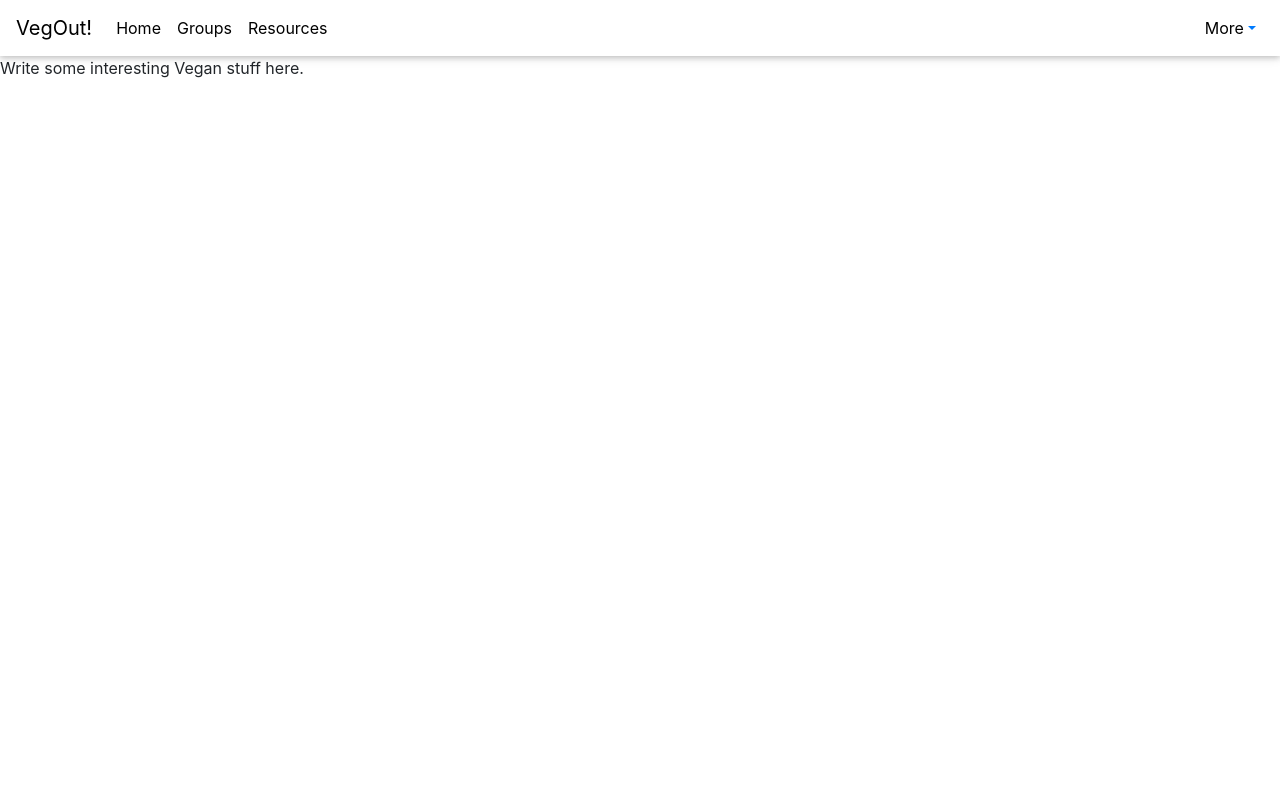
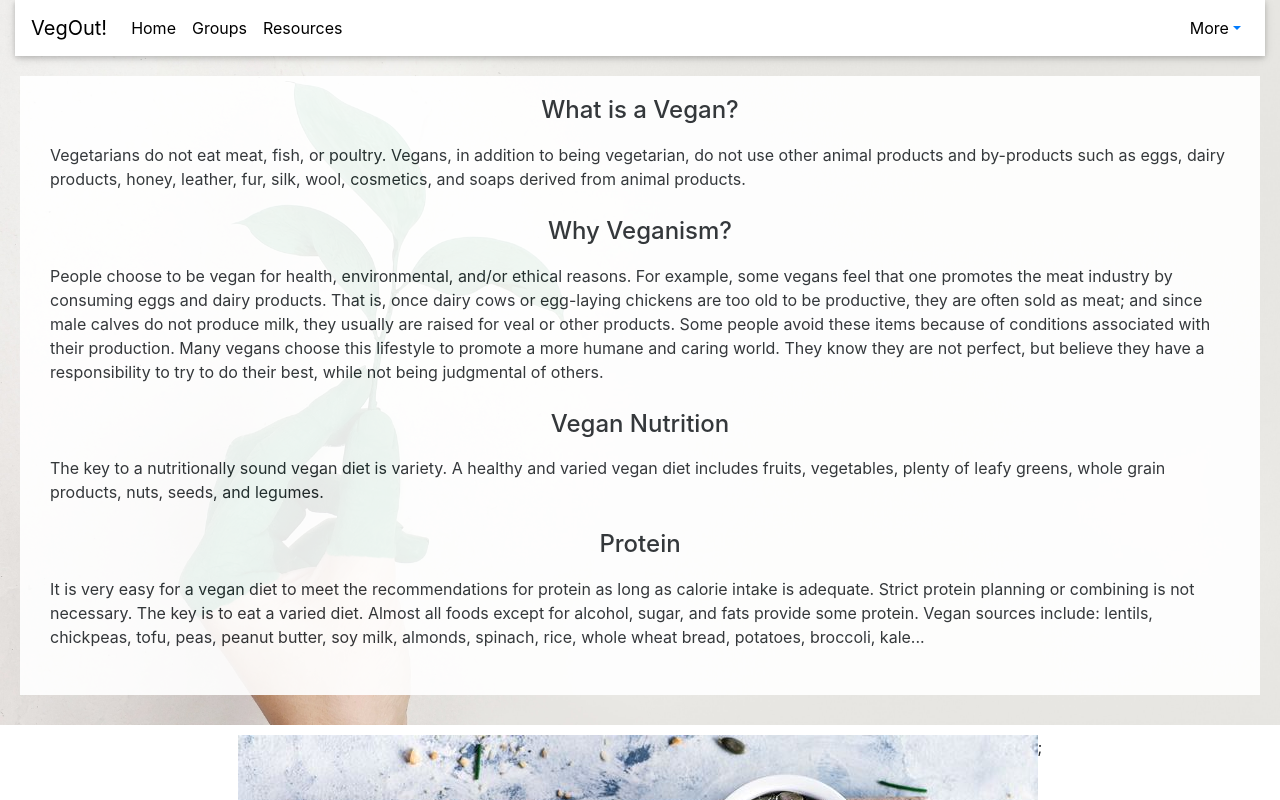
Before and after one commit to jesspoe/VegOutFE, a React (Create React App) app: page /resources in a window 1280 px wide. Built offline with nearby package versions, Linux system fonts and the light colour scheme; no server answers; sample sign-in values are in the browser's storage; a web font is replaced by a local one; what google-maps-react would draw is missing.

Commit message:
fixed an async bug.  I was storing a copy of an object instead of a reference to its id.  I made a new function that calls the id and returns an object that will trigger a new render

```diff
--- a/src/App.css
+++ b/src/App.css
@@ -264,7 +264,7 @@ h5, .h5 {
 .single-rest-group{
   display: inline-block;
   width: 500px;
-  height: 700px;
+  height: 550px;
   margin: 2% 0% 2% 2%;
   opacity: .95;
   box-shadow: 5px 5px 15px 5px black;
@@ -320,3 +320,20 @@ h5, .h5 {
   color: green;
   padding: 20px;
 }
+
+.resources{
+  background: white;
+  margin: 20px;
+  opacity: .9;
+  padding: 20px;
+}
+
+.vegan{
+  padding: 10px;
+}
+
+.photo{
+  background: white;
+  margin: 10px;
+  padding: 10px;
+}
--- a/src/App.js
+++ b/src/App.js
@@ -30,7 +30,7 @@ class App extends Component {
       user_id: localStorage.getItem('user'),
       errorMsg: "No Restaurants Available, Please Search a Different Postal Code.",
       currentCard: {},
-      singleGroup: {}
+      singleGroupId: null
     }
   }
 
@@ -63,18 +63,21 @@ class App extends Component {
 
   sendProps = (group) => {
     console.log('sendProps fired')
-    this.state.groups.map((agroup) => {
-      console.log("agroup", agroup.id)
-      console.log("group pass id", group.id)
-      if (agroup.id === group.id) {
-        this.setState({
-          singleGroup: agroup
-        })
-      } else {
-        console.log("NOPE")
+    this.setState({
+      singleGroupId: group.id
+    })
+  }
+
+  getSingleGroup = () => {
+    let singleGroup;
+    this.state.groups.forEach((agroup) => {
+      if (agroup.id === this.state.singleGroupId) {
+        singleGroup = agroup
       }
     })
+    return singleGroup
   }
+
 
   setUserId = (id) => {
     this.setState({ user_id: id }, () => localStorage.setItem('user', id))
@@ -215,7 +218,7 @@ class App extends Component {
             <UnAuthRoute exact path='/login' component={(props) => <Login setUserId={this.setUserId} {...props} />} />
             <AuthRoute exact path='/' component={(props) => <Home {...props} restaurants={this.state.restaurants} searchResults={this.searchResults} currentLat={this.state.currentLat} currentLong={this.state.currentLong} user={this.state.user_id} groups={this.state.groups} error={this.state.errorMsg} />} />
             <AuthRoute exact path='/groups' component={(props) => <GroupContainer {...props} sendProps={this.sendProps} groups={this.state.groups} grabGroups={this.grabGroups} user={this.state.user_id} />} />
-            <AuthRoute exact path='/card' component={(props) => <GroupCard {...props} user={this.state.user_id} groups={this.state.groups} sendProps={this.sendProps} grabGroups={this.grabGroups} group={this.state.singleGroup} />} />
+            <AuthRoute exact path='/card' component={(props) => <GroupCard {...props} user={this.state.user_id} groups={this.state.groups} sendProps={this.sendProps} grabGroups={this.grabGroups} group={this.getSingleGroup()} />} />
             <AuthRoute exact path='/logout' component={() => <Logout />} />
             <AuthRoute exact path='/resources' component={(props) => <Resources {...props} />} />
 
--- a/src/component/GroupCard.js
+++ b/src/component/GroupCard.js
@@ -23,22 +23,6 @@ class GroupCard extends Component {
       newDescription: this.props.group.description
     }
   }
-
-  componentDidMount() {
-
-  }
-
-  // myGroups = () => {
-  //   this.props.groups.map((agroup) => {
-  //     if (agroup.id === this.props.group.id) {
-  //       this.setState({
-  //         group: agroup
-  //       })
-
-  //     }
-  //   })
-  // }
-
 
   handleEdit = () => {
     this.setState({
@@ -78,13 +62,9 @@ class GroupCard extends Component {
             <strong> Accepts Reservations:</strong>  <p>{rest.accepts_reservations === 1 ? 'Yes' : 'No'} </p>
           </div>
         </div>
-
-
       })
     }
   }
-
-
 
   groupMembers = () => {
     if (this.props.group.users.length > 0) {
@@ -117,8 +97,8 @@ class GroupCard extends Component {
         throw Error(response.statusText);
       }
       return response;
-    }).then(this.props.sendProps(this.props.group.id))
-      .then(this.props.grabGroups())
+    }).then(this.props.sendProps(this.props.group))
+      // .then(this.props.grabGroups())
       .then(toaster.notify("Invite Sent!", {
         duration: 1500
       }))
@@ -160,7 +140,7 @@ class GroupCard extends Component {
       })
       .then((json) => {
         this.props.grabGroups()
-        this.handleRedirect()
+        // this.handleRedirect()
       });
   }
 
@@ -271,7 +251,7 @@ class GroupCard extends Component {
                 <form >
                   <label htmlFor='group'>Email Please: </label> {" "}
                   <input type='email' name='email' id='email' onChange={(event) => this.handleChange(event)} /> {" "}
-                  <Button onClick={(event) => this.handleSubmit(this.props.group.id)} className='form-submit-btn' value="Add" variant="white">Add</Button>
+                  <Button onClick={(event) => this.handleSubmit(event)} className='form-submit-btn' value="Add" variant="white">Add</Button>
                 </form>
               </div>
             </Col>
--- a/src/container/GroupContainer.js
+++ b/src/container/GroupContainer.js
@@ -16,13 +16,19 @@ class GroupContainer extends Component {
     this.state = {
       name: " ",
       description: "",
-      date: new Date()
+      date: new Date(),
+      showing: false
     }
+  }
+
+  updateShow = () => {
+    this.setState({
+      showing: !this.state.showing
+    })
   }
 
   handleSubmit = event => {
     event.preventDefault()
-    this.forceUpdate()
     fetch('http://localhost:3000/groups', {
       method: 'POST',
       headers: {
@@ -107,11 +113,10 @@ class GroupContainer extends Component {
               {this.props.groups.map((group, index) => {
                 for (let i = 0; i < group.user_groups.length; i++) {
                   if (group.user_groups[i].user_id === parseInt(this.props.user)) {
-                    return <Group img={Food} sendProps={this.props.sendProps} group={group} key={index} grabGroups={this.props.grabGroups} user={this.props.user} />
+                    return <Group updateShow={this.updateShow} showing={this.state.showing} img={Food} sendProps={this.props.sendProps} group={group} key={index} grabGroups={this.props.grabGroups} user={this.props.user} />
                   }
                 }
               })
-
               }
             </div>
           </div>
--- a/src/container/Resources.js
+++ b/src/container/Resources.js
@@ -1,15 +1,64 @@
 import React, { Component } from 'react';
 import NavbarPage from '../component/NavbarPage'
+import Row from 'react-bootstrap/Row'
+import Col from 'react-bootstrap/Col'
+import Vegan from '../Images/vegan.jpg'
+
 
 
 class Resources extends Component {
   render() {
     return (
-      <div>
-         <NavbarPage />
-        Write some interesting Vegan stuff here.
+      <div className="home-page">
+        <div className="container-fluid">
+
+          <Row classname="container-fluid">
+            <div className="col-md-12">
+              <NavbarPage />
+            </div>
+          </Row>
+
+          <Row classname="container">
+            <div className="resources">
+              <h4 align="center">What is a Vegan?</h4>
+
+              <p className="vegan"> Vegetarians do not eat meat, fish, or poultry. Vegans, in addition to being vegetarian, do not use other animal products and by-products such as eggs, dairy products, honey, leather, fur, silk, wool, cosmetics, and soaps derived from animal products.</p>
+
+              <h4 align="center">Why Veganism?</h4>
+              <p className="vegan"> People choose to be vegan for health, environmental, and/or ethical reasons. For example, some vegans feel that one promotes the meat industry by consuming eggs and dairy products. That is, once dairy cows or egg-laying chickens are too old to be productive, they are often sold as meat; and since male calves do not produce milk, they usually are raised for veal or other products. Some people avoid these items because of conditions associated with their production.
+              Many vegans choose this lifestyle to promote a more humane and caring world. They know they are not perfect, but believe they have a responsibility to try to do their best, while not being judgmental of others.</p>
+
+              <h4 align="center">  Vegan Nutrition</h4>
+
+              <p className="vegan">The key to a nutritionally sound vegan diet is variety. A healthy and varied vegan diet includes fruits, vegetables, plenty of leafy greens, whole grain products, nuts, seeds, and legumes.</p>
+
+              <h4 align="center">Protein</h4>
+              <p className="vegan">It is very easy for a vegan diet to meet the recommendations for protein as long as calorie intake is adequate. Strict protein planning or combining is not necessary. The key is to eat a varied diet.
+             Almost all foods except for alcohol, sugar, and fats provide some protein. Vegan sources include: lentils, chickpeas, tofu, peas, peanut butter, soy milk, almonds, spinach, rice, whole wheat bread, potatoes, broccoli, kale...</p>
+            </div>
+          </Row>
+
+          <Row className="photo">
+            <Col />
+            <div ><img align="center" src={Vegan} alt="boohoo" className="img-responsive" /></div>;
+              <Col />
+          </Row>
+          <h3 className="photo" align="center">Sources</h3>
+          <Row className="photo">
+            <Col />
+            <ul>
+              <li> <p><a href="https://www.happycow.net/">Happy Cow</a></p></li>
+              <li> <p> <a href="https://www.onegreenplanet.org/">One Green Planet</a></p></li>
+              <li> <p> <a href="https://www.onegreenplanet.org/">One Green Planet</a></p></li>
+              <li> <p> <a href="http://www.barnivore.com/">Barnivore</a></p></li>
+              <li> <p> <a href="https://ohsheglows.com/">Oh She Glows</a></p></li>
+            </ul>
+            <Col />
+          </Row>
+        </div >
       </div>
-    );
+
+    )
   }
 }
 
```
Also changed, not shown: src/Images/vegan.jpg (added).
